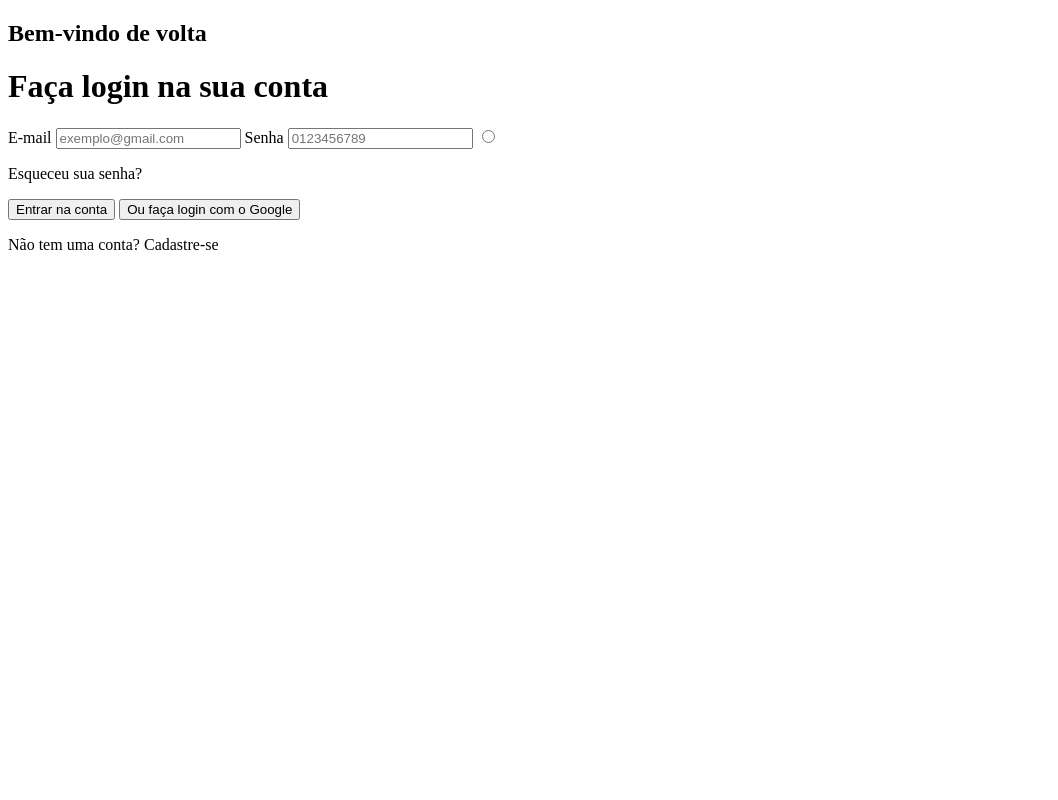
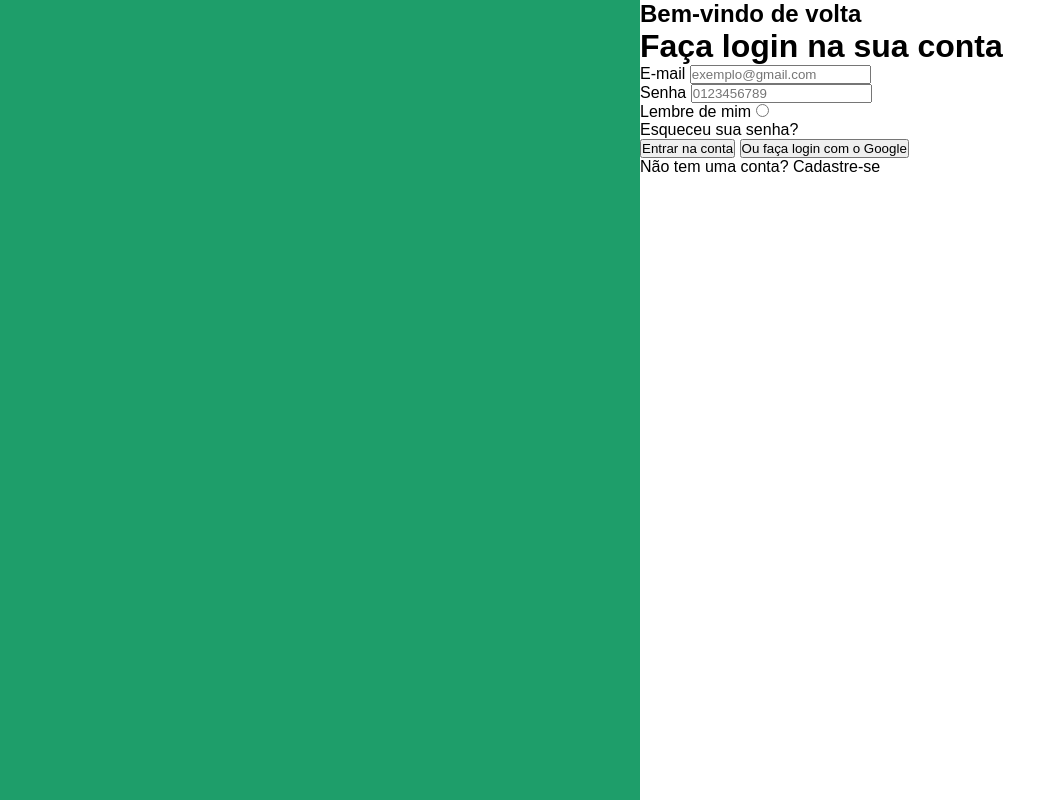
Before and after one commit to fabricioppanetto/desafios-codelandia, a plain HTML site: page desafio04/index.html in a window 1280 px wide. Shown: the whole page, without its empty margins (0-1058 px from the left). Drawn offline with Linux system fonts and the light colour scheme.

Commit message:
Praticando

```diff
--- a/desafio04/index.html
+++ b/desafio04/index.html
@@ -4,25 +4,34 @@
     <meta charset="UTF-8">
     <meta name="viewport" content="width=device-width, initial-scale=1.0">
     <title>Login - Natureza</title>
+    <link rel="stylesheet" href="style.css">
 </head>
 <body>
+    <div class="body-container">
+        <div class="imagem-container">
+
+        </div>
+        <div class="form-container">
             <h2>Bem-vindo de volta</h2>
             <h1>Faça login na sua conta</h1>
-    <form action="cadastro">
+            <form class="formulario" action="cadastro">
+                <div class="dados">
                     <label for="iEmail">E-mail</label>
                     <input type="email" name="email" id="iEmail" required="" placeholder="exemplo@gmail.com">
-
+                </div>
+                <div class="dados">
                     <label for="iSenha">Senha</label>
                     <input type="password" name="senha" id="iSenha" required="" minlength="8" placeholder="0123456789">
-
+                </div>
+                <label for="iLembrar">Lembre de mim</label>
                 <input type="radio" name="lembrar" id="iLembrar">
                 <p><span>Esqueceu sua senha?</span></p>
 
                 <button>Entrar na conta</button>
                 <button>Ou faça login com o Google</button>
-
                 <p>Não tem uma conta? <span>Cadastre-se</span></p>
             </form>
-
+        </div>
+    </div>
 </body>
 </html>
--- /dev/null
+++ b/desafio04/style.css
@@ -0,0 +1,20 @@
+* {
+    padding: 0;
+    margin: 0;
+    font-family: Arial, Helvetica, sans-serif;
+}
+
+.body-container {
+    height: 100vh;
+    width: 100vw;
+    display: grid;
+    grid-template-columns: 1fr 1fr;
+}
+
+.imagem-container {
+    background-color: #1E9E6A;
+}
+
+.form-container {
+
+}
```
Lines whose indentation alone changed are shown as unchanged.
